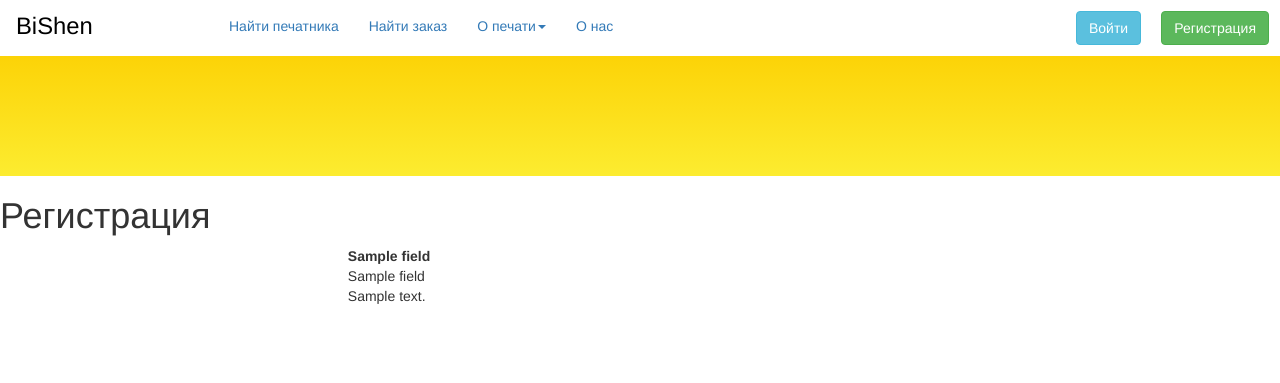
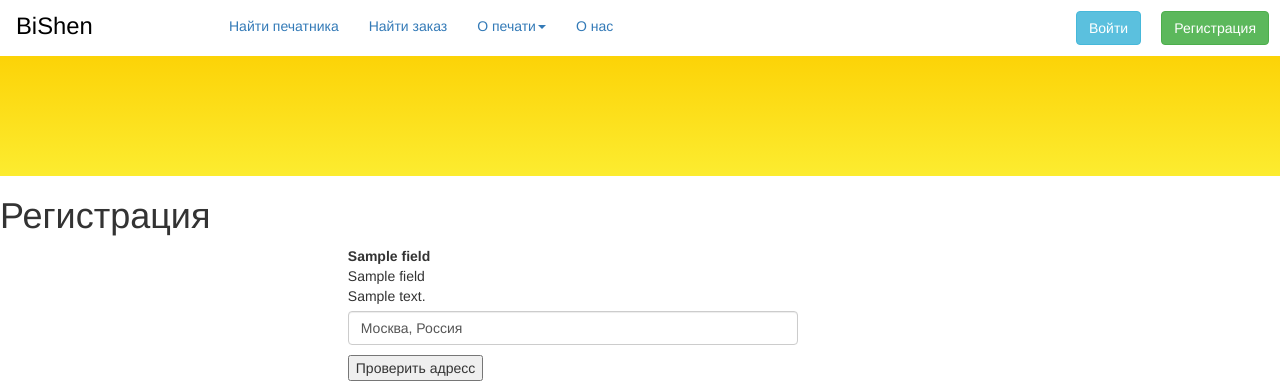
Before and after one commit to 0872114/steak, a Django app: template b2b/templates/rstr/register.html in a window 1280 px wide. Shown: the top 383 px of the page. Run offline with Django 3.2, Linux system fonts and the light colour scheme; the template is opened without the code that fills it: most values are stand-ins (such as "Sample title", 1, 10 or a date in 2020); some libraries are stand-ins or nearby versions.

Commit message:
Working b2b geocodes.

```diff
--- a/b2b/templates/rstr/register.html
+++ b/b2b/templates/rstr/register.html
@@ -3,12 +3,12 @@
 <h1>Регистрация</h1>
 
 
-    <div class="bloke-register col-xs-6 col-sm-6">
+    <div class="bloke-register-b2b col-xs-6 col-sm-6">
 <form enctype="multipart/form-data" method="post">
 {% csrf_token %}
 <dl class="register">
 
-{% for field in printers %}
+{% for field in printers.visible_fields %}
     <dt>{{ field.label_tag }}</dt>
     <dd class="clearfix">{{ field }}
     {% if field.help_text %}<div class="clearfix">{{ field.help_text }}</div>{% endif %}
@@ -16,22 +16,105 @@
     </dd>
 {% endfor %}
 
+{% for field in printers.hidden_fields %}
+     <div style="display:none;">{{ field }}</div>
+{% endfor %}
+
+
+<div id="floating-panel">
+      <input id="address" type="textbox", class="form-control" value="Москва, Россия">
+      <input id="submit-geocode" type="button" value="Проверить адресс">
+</div>
+    <div id="map"></div>
+
 </dl>
+
 <input type="submit" value="Зарегистрироваться" class="clearfix btn btn-success logit">
 </form>
+
     </div>
+
 
 
 {% endblock %}
 
 {% block javascript %}
 
+<script src="http://maps.google.com/maps/api/js?key=AIzaSyCIC6deUmipx1i53t2ncZlP7MUTeQ52qvY&language=ru&region=RU"></script>
+
+
 <script>
+
+
+function initMap() {
+  var map = new google.maps.Map(document.getElementById('map'), {
+    zoom: 8,
+    center: {lat: 55.755826, lng: 37.6173}
+  });
+  var geocoder = new google.maps.Geocoder();
+  var marker = new google.maps.Marker({
+        map: map,
+        position: {lat: 55.755826, lng: 37.6173},
+        draggable:true
+      });
+
+   google.maps.event.addListener(marker, 'dragend', function()
+{
+    geocodePosition(marker.getPosition());
+});
+
+  document.getElementById('submit-geocode').addEventListener('click', function() {
+    geocodeAddress(geocoder, map, marker);
+  });
+}
+
+function geocodeAddress(geocoder, resultsMap, marker) {
+  var address = document.getElementById('address').value;
+  geocoder.geocode({'address': address}, function(results, status) {
+    if (status === google.maps.GeocoderStatus.OK) {
+      resultsMap.setCenter(results[0].geometry.location);
+      marker.setPosition(results[0].geometry.location);
+      $('#id_address').val(results[0].formatted_address);
+      $('#id_lat').val(results[0].geometry.location.lat);
+      $('#id_lon').val(results[0].geometry.location.lng);
+      console.log(results[0].formatted_address);
+    } else {
+      alert('Такого адреса не существует: ' + status);
+    }
+  });
+}
+
+function geocodePosition(pos)
+{
+   geocoder = new google.maps.Geocoder();
+   geocoder.geocode
+    ({
+        latLng: pos
+    },
+        function(results, status)
+        {
+            if (status == google.maps.GeocoderStatus.OK)
+            {
+                $("#address").val(results[0].formatted_address);
+                $("#mapErrorMsg").hide(100);
+                $('#id_address').val(results[0].formatted_address);
+                $('#id_lat').val(results[0].geometry.location.lat);
+                $('#id_lon').val(results[0].geometry.location.lng);
+            }
+            else
+            {
+                $("#mapErrorMsg").html('Такого адреса не существует: '+status).show(100);
+            }
+        }
+    );
+}
 
 window.onload = function() {
     $('#id_logo').removeClass('form-control');
-    $('#id_logo').attr('enctype', 'multipart/form-data');
+    initMap();
 }
 </script>
 
+
+
 {% endblock %}
--- a/chat/templates/chat/chat.html
+++ b/chat/templates/chat/chat.html
@@ -27,8 +27,8 @@
 <form method="POST" action="./">
 {% csrf_token %}
 
-   <input for="id_order" name="order" type="hidden" value="{{ order }}">
-   <input for="id_sender" name="sender" type="hidden" value="{{ sender }}">
+   <input id="id_order" name="order" type="hidden" value="{{ order }}">
+   <input id="id_sender" name="sender" type="hidden" value="{{ sender }}">
     <div id="chat_message">
     <p>{{ form.message }}</p>
 
--- a/static/css/forms.css
+++ b/static/css/forms.css
@@ -1,3 +1,11 @@
+.bloke-register-b2b {
+    margin-left: 26%;
+    position: relative;
+    margin-bottom: 200px;
+    clear: both;
+}
+
+
 .bloke-register {
     margin-left: 26%;
     position: relative;
@@ -43,3 +51,30 @@
 .plchldr {
     text-align: center;
 }
+
+html, body, #map {
+        margin: 0;
+        padding: 0;
+        height: 100%;
+        width: 100%;
+    }
+
+#floating-panel, #map {
+    position: relative;
+}
+
+#map {
+    width: 450px;
+    height: 200px;
+}
+
+#address {
+    width: 450px;
+    margin: 5px;
+    margin-left: 0px;
+}
+
+#submit-geocode {
+    margin: 5px;
+    margin-left: 0px;
+}
```
Also changed, not shown: b2b/forms.py (+6 -2 lines).
